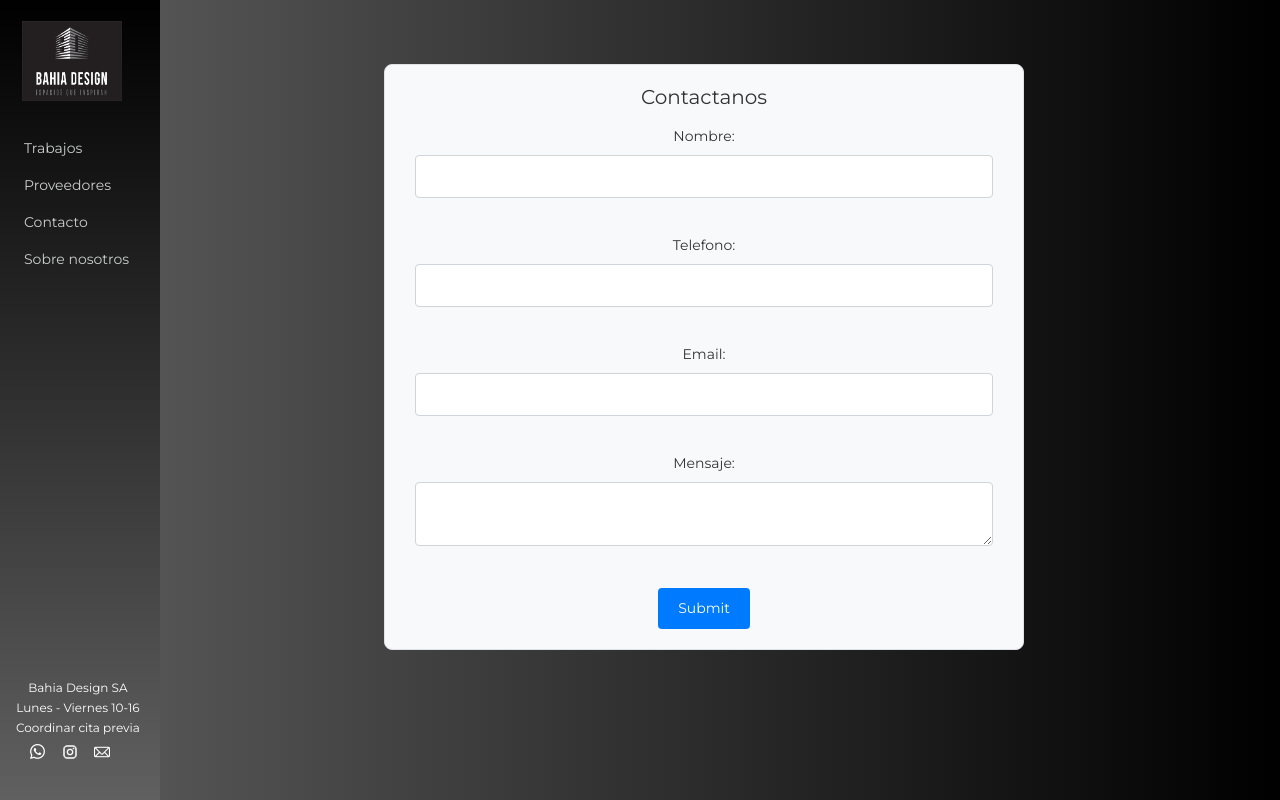
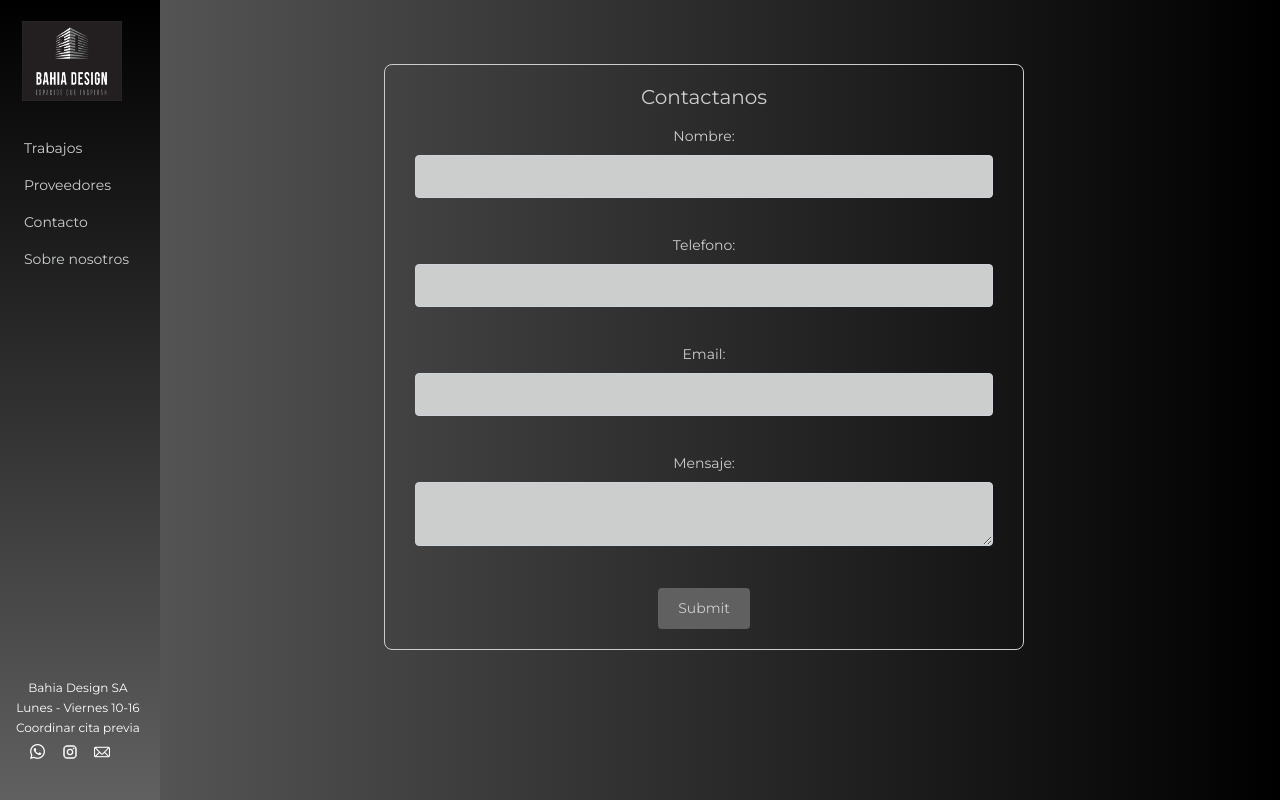
Before and after one commit to DigitalHorizonsStudio/bahia-design, a React (Vite) app: page /contactus in a window 1280 px wide. Built offline with nearby package versions, Linux system fonts and the light colour scheme.

Commit message:
changeform

```diff
--- a/src/components/ContactUs.css
+++ b/src/components/ContactUs.css
@@ -1,10 +1,11 @@
 /* ContactForm.css */
 
 .contact-form-container {
+    backdrop-filter: blur(80%);
     width: 50%;
     padding: 20px;
-    background-color: #f8f9fa; /* Light background color */
-    border: 1px solid #dee2e6; /* Gray border */
+    background-color: linear-gradient(to left, #000000, #606060); /* Light background color */
+    border: 1px solid #CCCECE; /* Gray border */
     border-radius: 8px;
     margin: 5% auto; /* Centering the form horizontally */
     margin-right: 20%;
@@ -15,13 +16,13 @@
     font-family: 'Montserrat', sans-serif;
     font-size: 20px;
     margin-bottom: 15px;
-    color: #333; /* Dark text color */
+    color: #CCCECE; /* Dark text color */
   }
 
   .contact-form-container label {
     font-family: 'Montserrat', sans-serif;
     font-size: 14px;
-    color: #333; /* Dark text color */
+    color: #CCCECE; /* Dark text color */
     margin-bottom: 8px;
   }
 
@@ -31,6 +32,7 @@
   .contact-form-container textarea {
     width: calc(100% - 20px);
     padding: 10px;
+    background-color: #CCCECE;
     margin-bottom: 15px;
     border: 1px solid #ced4da; /* Gray border */
     border-radius: 4px;
@@ -42,8 +44,8 @@
   }
 
   .contact-form-container button {
-    background-color: #007bff; /* Blue background */
-    color: #fff; /* White text color */
+    background-color: #606060; /* Blue background */
+    color: #CCCECE; /* White text color */
     border: none;
     padding: 10px 20px;
     font-size: 14px;
@@ -52,7 +54,8 @@
   }
 
   .contact-form-container button:hover {
-    background-color: #0056b3; /* Darker blue on hover */
+    color: #606060;
+    background-color: #CCCECE; /* Darker blue on hover */
   }
 
   .contact-form-container .form-group {
```
